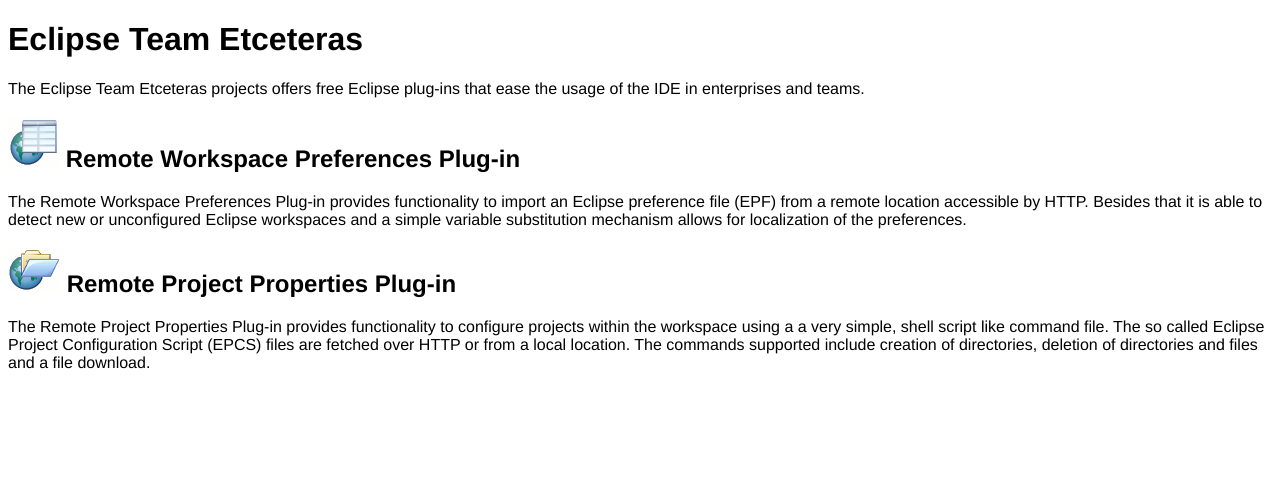
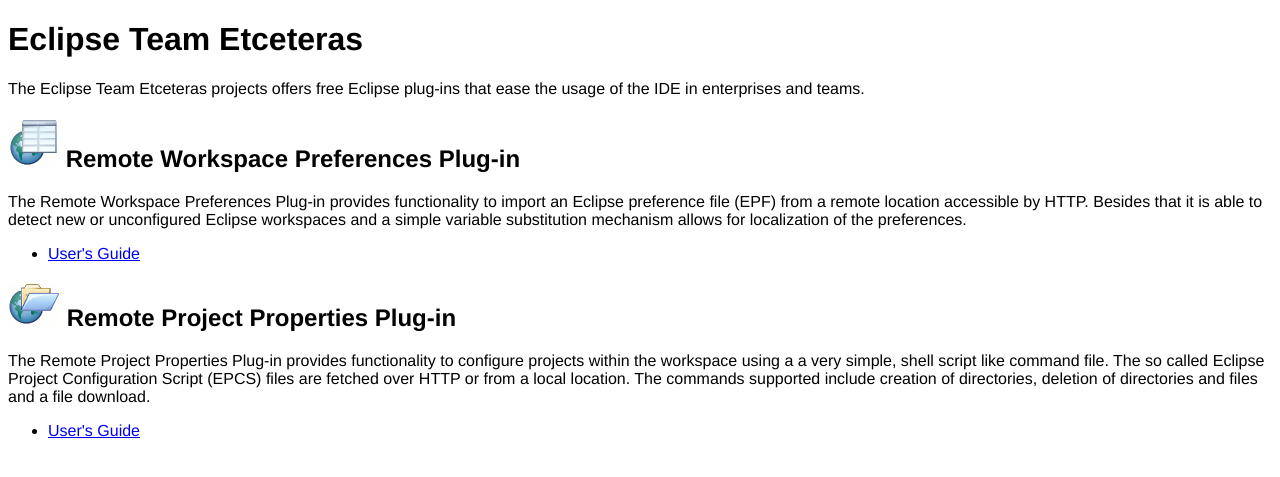
Before and after one commit to netceteragroup/eclipse-team-etceteras, a Jekyll site: the page built from index.html, in a window 1280 px wide. Shown: the top 477 px of the page. Built offline with Jekyll 4.4.1, drawn with Linux system fonts in a browser that asks for light colours.

Commit message:
- #6 : add user's guide links

```diff
--- a/index.html
+++ b/index.html
@@ -9,7 +9,12 @@
 <h2><img src="/img/wsconfig-logo-nobg.png" alt="Logo"/> Remote Workspace Preferences Plug-in</h2>
 
 The Remote Workspace Preferences Plug-in provides functionality to import an Eclipse preference file (EPF) from a remote location accessible by HTTP. Besides that it is able to detect new or unconfigured Eclipse workspaces and a simple variable substitution mechanism allows for localization of the preferences.
-
+<ul>
+  <li><a href="wsuserguide.html" title="">User's Guide</a></li>
+</ul>
 
 <h2><img src="/img/projconfig-logo-nobg.png" alt="Logo"/> Remote Project Properties Plug-in</h2>
 The Remote Project Properties Plug-in provides functionality to configure projects within the workspace using a a very simple, shell script like command file. The so called Eclipse Project Configuration Script (EPCS) files are fetched over HTTP or from a local location. The commands supported include creation of directories, deletion of directories and files and a file download.
+<ul>
+  <li><a href="prjuserguide.html" title="">User's Guide</a></li>
+</ul>
```
